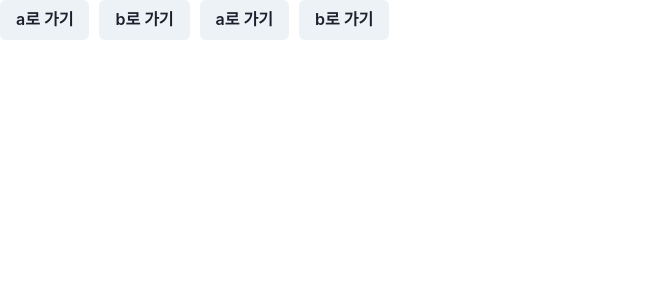
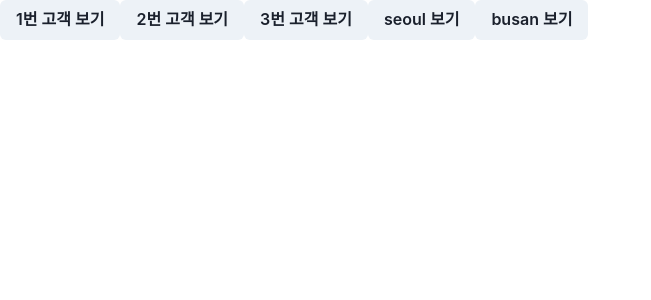
Before and after one commit to namic123/React-basics, a React (Create React App) app: page / in a window 1280 px wide. Shown: the top 300 px of the page, without its empty margins (0-651 px from the left). Built offline with nearby package versions, Linux system fonts and the light colour scheme.

Commit message:
react router의 useParams로 dynamic param(pathVariable과 유사) 읽기

```diff
--- a/src/App.js
+++ b/src/App.js
@@ -1,72 +1,88 @@
-import React from "react";
+import React, { useEffect, useState } from "react";
 import {
   createBrowserRouter,
   createRoutesFromElements,
-  Link,
   Outlet,
   Route,
   RouterProvider,
   useNavigate,
+  useParams,
+  useSearchParams,
 } from "react-router-dom";
-import { Box, Button, Flex } from "@chakra-ui/react";
+import { Box, Button, Text } from "@chakra-ui/react";
+import axios from "axios";
 
-function HomeComponent() {
-  // 경로 이동시 useNavigate hook 사용 해야함.
-  const navigate = useNavigate(); // 새로고침 없이 컴포넌트의 이동을 가능하게 하는 메서드(Link Component와 유사)
-  // js 코드간 이동이 필요할 떄는 LinkComponent 사용
-  // view의 이동은 useNavigate 사용
+function Home() {
+  const navigate = useNavigate();
+
   return (
-    <>
+    <Box>
       <Box>
-        <Flex gap={"10px"}>
-          {/* 경로 이동시 js코드를 그냥 쓰면 안됨 */}
-          <Box>
-            <Button onClick={() => (window.location.href = "/apath")}>
-              a로 가기
-            </Button>
-          </Box>
-          <Box>
-            <Button onClick={() => (window.location.href = "/bpath")}>
-              b로 가기
-            </Button>
-          </Box>
-          <Box>
-            <Button onClick={() => navigate("/apath")}>a로 가기</Button>
-          </Box>
-          <Box>
-            <Button onClick={() => navigate("/bpath")}>b로 가기</Button>
-          </Box>
-        </Flex>
+        <Button onClick={() => navigate("/path1?id=1")}>1번 고객 보기</Button>
+        <Button onClick={() => navigate("/path1?id=2")}>2번 고객 보기</Button>
+        <Button onClick={() => navigate("/path1?id=3")}>3번 고객 보기</Button>
+
+        <Button onClick={() => navigate("/path2/seoul")}>seoul 보기</Button>
+        <Button onClick={() => navigate("/path2/busan")}>busan 보기</Button>
+      </Box>
+      <Box>
         <Outlet />
       </Box>
-    </>
+    </Box>
   );
 }
 
 function AComp() {
+  const [customer, setCustomer] = useState(null);
+  // query string 을 얻기
+  const [searchParams] = useSearchParams();
+
+  // console.log(searchParams);
+  console.log(searchParams.get("id"));
+  // console.log(searchParams.toString());
+
+  useEffect(() => {
+    axios
+      .get("/api/main1/sub4?" + searchParams.toString())
+      .then((response) => setCustomer(response.data));
+  }, [searchParams]);
+
   return (
-    <>
-      <Box>에이 컴포넌트</Box>
-    </>
+    <Box>
+      {customer === null ? (
+        <Text>존재하는 고객이 없습니다.</Text>
+      ) : (
+        <Text>
+          {searchParams.get("id")} 번 고객명 {customer.name}
+        </Text>
+      )}
+    </Box>
   );
 }
 
 function BComp() {
+  // dynamic param을 얻는 hook
+  const params = useParams();
+
+  console.log(params);
   return (
     <>
-      <Box>비 컴포넌트</Box>
+      <Box>{params.address}</Box>
     </>
   );
 }
 
 const routes = createBrowserRouter(
   createRoutesFromElements(
-    <Route path="/" element={<HomeComponent />}>
-      <Route path="apath" element={<AComp />}></Route>
-      <Route path="bpath" element={<BComp />}></Route>
+    <Route path="/" element={<Home />}>
+      <Route path="path1" element={<AComp />} />
+
+      {/*dynamic param: Spring web mvc의 path variable과 유사*/}
+      <Route path="path2/:address" element={<BComp />} />
     </Route>,
   ),
 );
+
 function App(props) {
   return <RouterProvider router={routes} />;
 }
```
